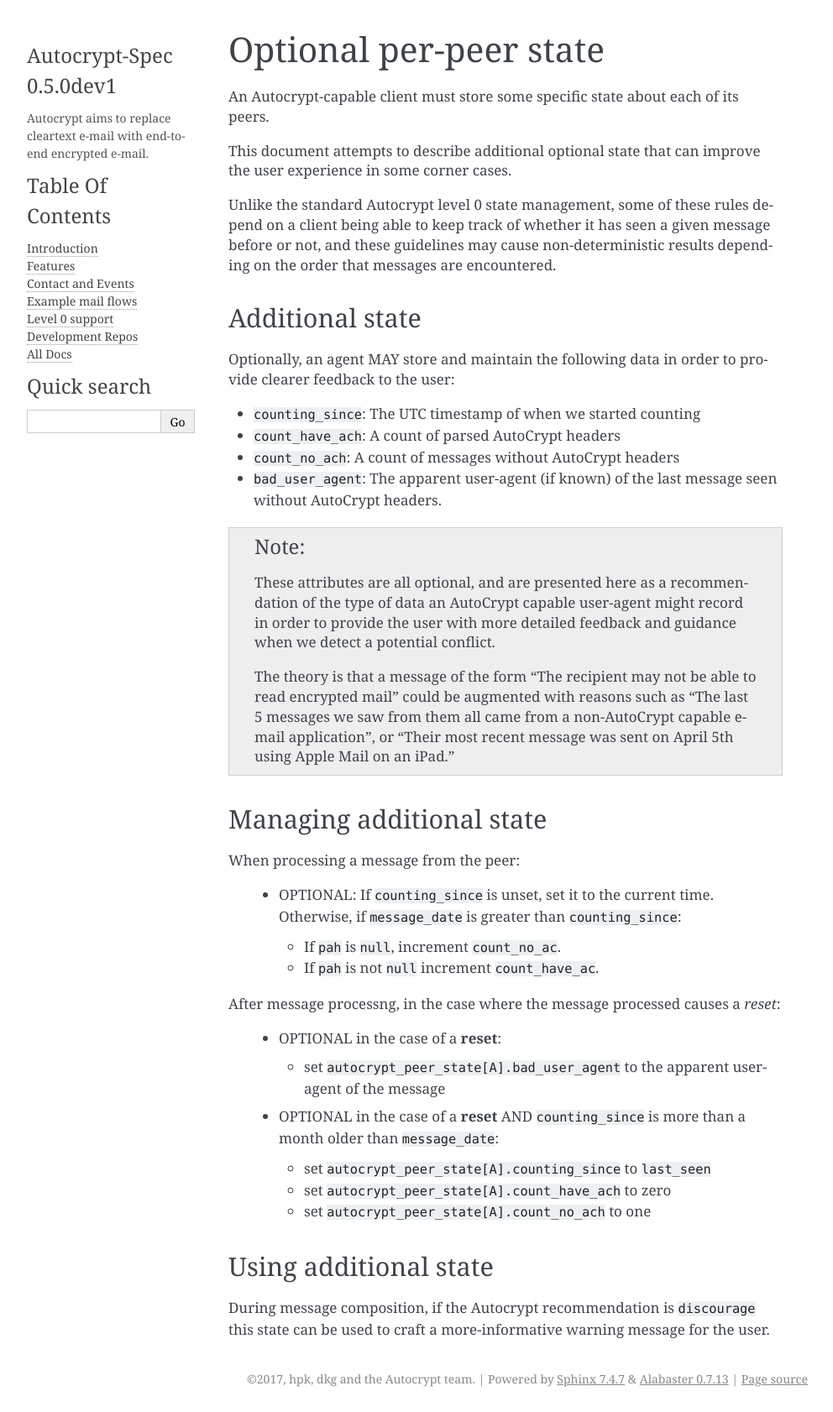
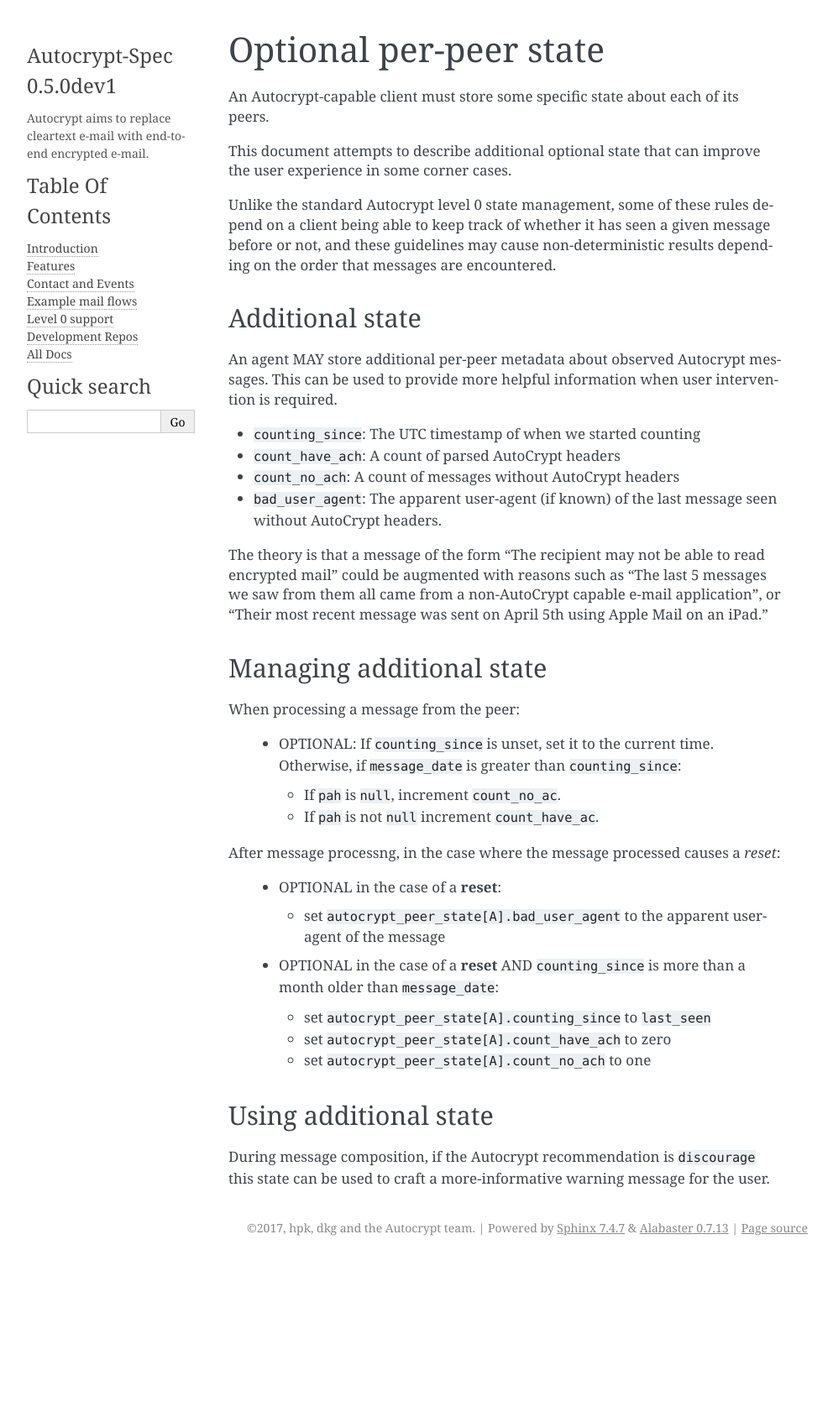
Before and after one commit to autocrypt/autocrypt, a Sphinx documentation site: the page built from doc/optional-state.rst, in a window 1280 px wide. Shown: the whole page at 84% size, without its empty margins (148-1140 px from the left). Built offline with Sphinx 7.4.7, drawn with Linux system fonts in a browser that asks for light colours; after the commit the page ends 1502 px from its top, so only the background shows below that.

Commit message:
incorporate suggestions from #49

```diff
--- a/doc/level0.rst
+++ b/doc/level0.rst
@@ -548,7 +548,7 @@ more recipients will not be able to read the mail if it is sent
 encrypted.  This message SHOULD state which recipients are considered
 problematic and provide useful information to help the user guage the
 risk.  The optional counters and user-agent state described in
-:doc:`optional-state` are useful for this message.
+:doc:`optional-state` can be useful for this message.
 
 For messages that are going to be encrypted when sent, the MUA MUST
 take care not to leak the cleartext of drafts or other
--- a/doc/optional-state.rst
+++ b/doc/optional-state.rst
@@ -16,8 +16,9 @@ encountered.
 Additional state
 ----------------
 
-Optionally, an agent MAY store and maintain the following data in
-order to provide clearer feedback to the user:
+An agent MAY store additional per-peer metadata about observed
+Autocrypt messages. This can be used to provide more helpful
+information when user intervention is required.
 
 * ``counting_since``: The UTC timestamp of when we started counting
 * ``count_have_ach``: A count of parsed AutoCrypt headers
@@ -25,18 +26,11 @@ order to provide clearer feedback to the user:
 * ``bad_user_agent``: The apparent user-agent (if known) of the last
   message seen without AutoCrypt headers.
 
-.. note::
-
-     These attributes are all optional, and are presented here as a
-     recommendation of the type of data an AutoCrypt capable user-agent
-     might record in order to provide the user with more detailed
-     feedback and guidance when we detect a potential conflict.
-
-     The theory is that a message of the form "The recipient may not be
-     able to read encrypted mail" could be augmented with reasons such
-     as "The last 5 messages we saw from them all came from a
-     non-AutoCrypt capable e-mail application", or "Their most recent
-     message was sent on April 5th using Apple Mail on an iPad."
+The theory is that a message of the form "The recipient may not be
+able to read encrypted mail" could be augmented with reasons such as
+"The last 5 messages we saw from them all came from a non-AutoCrypt
+capable e-mail application", or "Their most recent message was sent on
+April 5th using Apple Mail on an iPad."
 
 Managing additional state
 -------------------------
```
